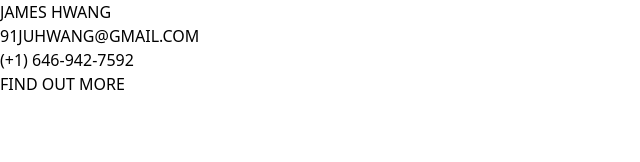
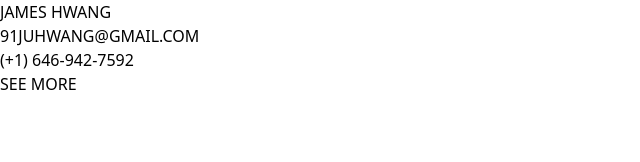
Before and after one commit to 91juhwang/portfolio, a React (Vite) app: page / in a window 1280 px wide. Shown: the top 162 px of the page, without its empty margins (0-640 px from the left). Built offline with nearby package versions, Linux system fonts and the light colour scheme.

Commit message:
Add SEE MORE button and transition

```diff
--- a/src/App.tsx
+++ b/src/App.tsx
@@ -2,10 +2,6 @@ import { useState } from "react"
 
 function App() {
   const [flipped, setFlipped] = useState(false);
-
-  function handleClick() {
-    setFlipped(!flipped)
-  }
 
   return (
     <>
@@ -17,7 +13,7 @@ function App() {
             </h2>
 
             <p className="text-white font-bold mt-6">
-              LINKEDIN
+              LINKEDIN (icon)
             </p>
             <p className="text-white font-bold">
               GITHUB
@@ -28,8 +24,11 @@ function App() {
             </p>
 
 
-            <button className="mt-6 text-black border" onClick={() => handleClick()}>
-              FIND OUT MORE
+            <button
+              className="mt-12 text-black font-bold bg-white p-2 hover:bg-gray-400 focus:-translate-y-1 hover:-translate-y-0.5"
+              onClick={() => setFlipped(!flipped)}
+            >
+              SEE MORE
             </button>
           </div>
       </div>
@@ -47,8 +46,11 @@ function App() {
               (+1) 646-942-7592
             </p>
 
-            <button className="mt-12 text-black border" onClick={() => handleClick()}>
-              FIND OUT MORE
+            <button
+              className="mt-12 text-white font-bold bg-black p-2 focus:-translate-y-1 hover:bg-gray-600 hover:-translate-y-0.5"
+              onClick={() => setFlipped(!flipped)}
+            >
+              SEE MORE
             </button>
           </div>
         </div>
```
